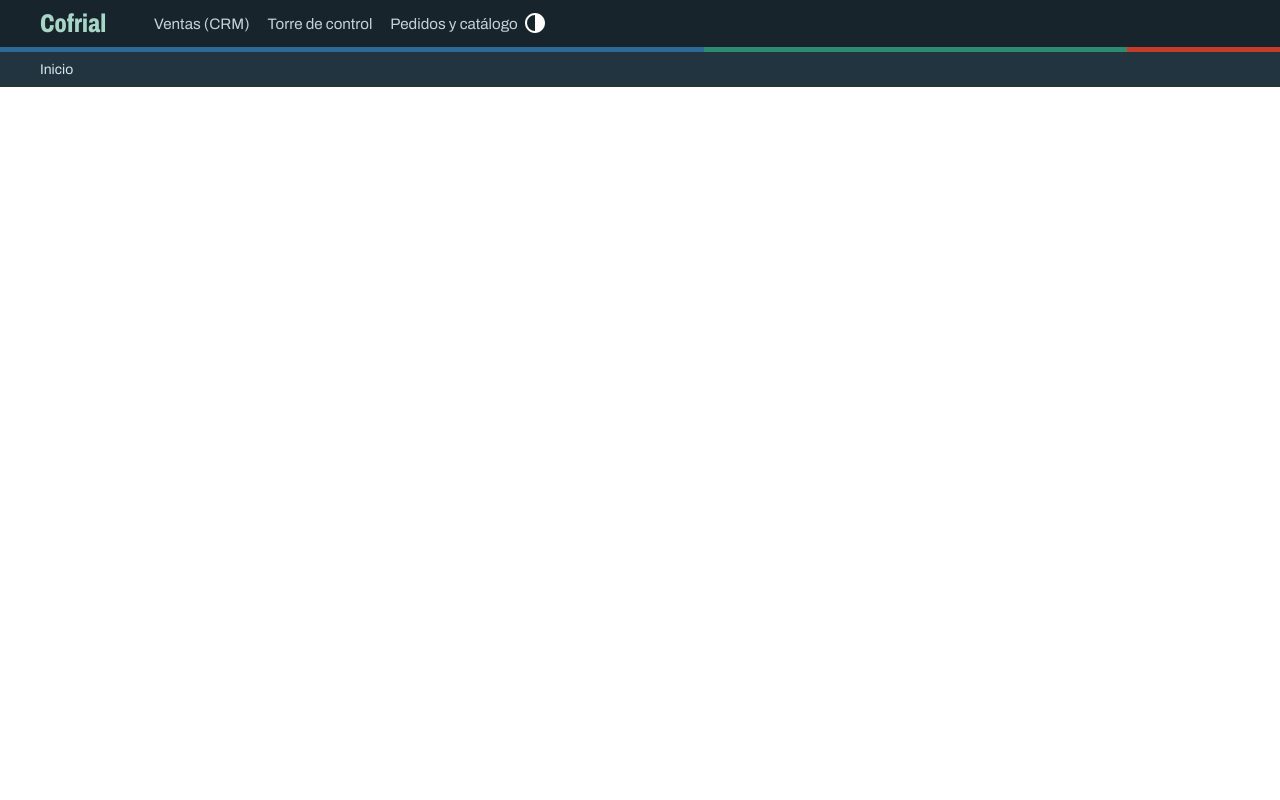
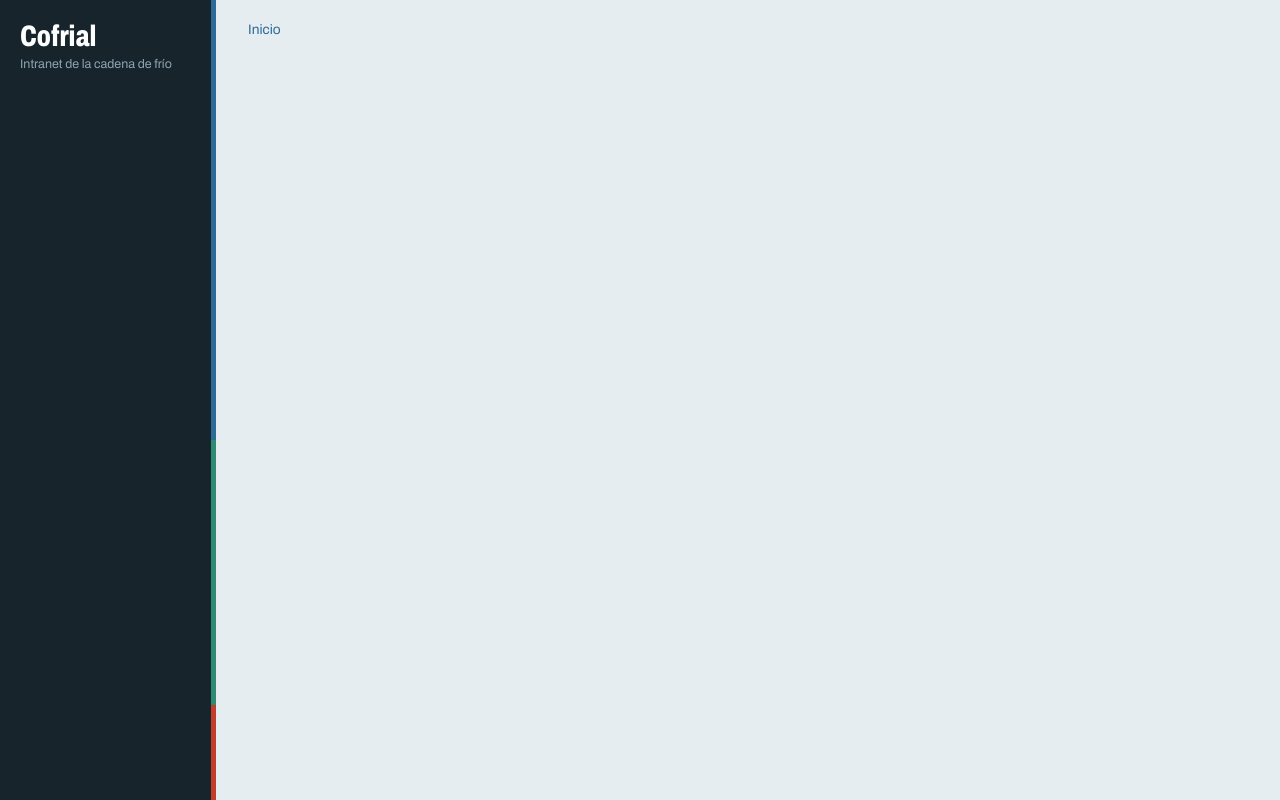
Before and after one commit to Drakn-Sub/cofrial, a Django app: template app/templates/admin/base_site.html in a window 1280 px wide. Run offline with Django 5.2, Linux system fonts and the light colour scheme; the template is opened without the code that fills it, so the values that code supplies are empty; parts of the project's set-up code (start-up, migrations or seed data) failed here and were passed over.

Commit message:
Administración y panel de pedidos con el diseño de la intranet
Menú lateral único (riel.css) en CRM, torre, panel de pedidos y fichas de
administración; las fichas dejan el aspecto de Django Admin.

Co-Authored-By: Claude Fable 5.2 <noreply@anthropic.com>
Claude-Session: https://claude.ai/code/session_01TKHgzeeroHkdCeQ6DuCd4S

```diff
--- /dev/null
+++ b/app/cuentas/static/cofrial/fichas.css
@@ -0,0 +1,82 @@
+/* Fichas de datos (administración de Django) con la identidad de la intranet de Cofrial. */
+html[data-theme="light"], html[data-theme="dark"], :root {
+  --primary: #2d6a97; --secondary: #17242c; --accent: #a8d5c6; --primary-fg: #fff;
+  --body-fg: #17242c; --body-bg: #e6edf1; --body-quiet-color: #5b6d78; --body-medium-color: #3d4d57; --body-loud-color: #17242c;
+  --header-bg: #17242c; --breadcrumbs-bg: transparent; --breadcrumbs-fg: #5b6d78; --breadcrumbs-link-fg: #2d6a97;
+  --link-fg: #2d6a97; --link-hover-color: #22547a; --link-selected-fg: #22547a;
+  --hairline-color: #dde6eb; --border-color: #c7d4db;
+  --darkened-bg: #f7fafb; --selected-bg: #dce8f1; --selected-row: #eef4f8;
+  --button-bg: #2d6a97; --button-hover-bg: #22547a; --button-fg: #fff;
+  --default-button-bg: #17242c; --default-button-hover-bg: #2b3f4b;
+  --close-button-bg: #5b6d78; --close-button-hover-bg: #3d4d57;
+  --delete-button-bg: #c43d2b; --delete-button-hover-bg: #a23122;
+  --object-tools-bg: #2d6a97; --object-tools-hover-bg: #22547a; --object-tools-fg: #fff;
+  --message-success-bg: #dcefe8; --message-warning-bg: #f6ecd2; --message-error-bg: #f8e3df; --error-fg: #c43d2b;
+  --font-family-primary: "Archivo", Arial, sans-serif;
+  color-scheme: light;
+}
+body { background: var(--body-bg); font-size: 15px; }
+#container { min-height: 100vh; }
+.theme-toggle { display: none; }
+
+/* Migas y título */
+div.breadcrumbs, nav[aria-label="Breadcrumbs"] .breadcrumbs, .breadcrumbs { background: transparent; color: #5b6d78; padding: 22px 32px 0; font-size: .86rem; }
+.breadcrumbs a { color: #2d6a97; }
+#content, .content, main.content { padding: 14px 32px 48px; }
+#content h1, .content h1 { font-family: "Archivo", sans-serif; font-stretch: 78%; font-weight: 700; font-size: 2.2rem; line-height: 1.05; color: #17242c; margin: 0 0 18px; }
+h2, h3, .module h2, .module caption, .inline-group h2 { font-family: "Archivo", sans-serif; font-stretch: 88%; }
+
+/* Módulos como superficies claras con una línea de marca, no cabeceras negras */
+.module { background: #f7fafb; border: 1px solid #c7d4db; border-radius: 3px; margin-bottom: 20px; overflow: hidden; }
+.module h2, .module caption, .inline-group h2, fieldset.module > h2, .filtered h2 {
+  background: #fff; color: #17242c; text-transform: none; letter-spacing: 0; font-size: 1.1rem; font-weight: 650;
+  padding: 12px 16px 10px; border-bottom: 3px solid #2d6a97;
+}
+.module caption a, .module h2 a { color: #17242c !important; }
+.dashboard #content { width: auto; max-width: 980px; }
+.dashboard .module table th { padding: 10px 16px; font-weight: 600; }
+.dashboard .module table td { padding: 10px 16px; }
+#content-related { background: transparent; }
+#content-related .module, #recent-actions-module { background: #f7fafb; }
+#recent-actions-module h2 { background: #fff; }
+
+/* Tablas */
+#changelist table thead th, table thead th { background: #fff; color: #5b6d78; text-transform: none; letter-spacing: 0; font-size: .86rem; border-bottom: 2px solid #c7d4db; }
+#changelist table thead th a, table thead th a { color: #5b6d78; }
+#changelist table tbody td, #changelist table tbody th { padding: 9px 10px; border-bottom: 1px solid #dde6eb; }
+#changelist table tbody tr:nth-child(even), #changelist table tbody tr:nth-child(odd) { background: #fff; }
+#changelist table tbody tr:hover { background: #eef4f8; }
+#changelist, #changelist .results, #changelist-form { border-radius: 3px; }
+#changelist .changelist-form-container { background: #fff; border: 1px solid #c7d4db; border-radius: 3px; }
+#toolbar { background: #f7fafb; border: 0; border-bottom: 1px solid #dde6eb; padding: 12px; }
+#changelist .actions { background: #f7fafb; padding: 10px 12px; border-bottom: 1px solid #dde6eb; }
+#changelist .paginator { background: #f7fafb; border-top: 1px solid #dde6eb; padding: 10px 12px; }
+#changelist-filter { background: #f7fafb; border: 1px solid #c7d4db; border-radius: 3px; margin-left: 20px; }
+#changelist-filter h2, #changelist-filter-header { background: #fff; color: #17242c; text-transform: none; letter-spacing: 0; font-size: 1rem; padding: 10px 14px; border-bottom: 3px solid #2f8a72; }
+#changelist-filter h3, #changelist-filter details summary { text-transform: none; letter-spacing: 0; font-size: .9rem; color: #17242c; }
+#changelist-filter li.selected a { color: #22547a; font-weight: 700; }
+
+/* Botones y formularios */
+.button, input[type=submit], input[type=button], .submit-row input, a.button, .object-tools a {
+  border-radius: 3px; text-transform: none; letter-spacing: 0; font-weight: 700; font-size: .9rem; padding: 8px 14px;
+}
+.object-tools a:link, .object-tools a:visited { background: #2d6a97; border-radius: 3px; }
+.object-tools a.addlink, .object-tools a.viewsitelink, .object-tools a.historylink { background-image: none; padding-right: 14px; }
+.submit-row { background: #f7fafb; border: 1px solid #c7d4db; border-radius: 3px; padding: 12px 16px; }
+.submit-row a.deletelink { border-radius: 3px; height: auto; padding: 8px 14px; }
+input[type=text], input[type=password], input[type=email], input[type=url], input[type=number], input[type=tel], textarea, select, .vTextField {
+  border: 1px solid #c7d4db; border-radius: 3px; padding: 7px 10px; font-family: inherit; font-size: .95rem; background: #fff;
+}
+input:focus, select:focus, textarea:focus { border-color: #2d6a97; outline: 2px solid #dce8f1; }
+.form-row { padding: 12px 16px; border-bottom: 1px solid #dde6eb; }
+.aligned label, form .aligned label { font-weight: 600; color: #17242c; }
+.help, p.help, div.help { color: #5b6d78; font-size: .84rem; }
+ul.messagelist li { border-radius: 0; border-left: 4px solid #2f8a72; background-color: #dcefe8; color: #1d5a49; padding-left: 16px; background-image: none; }
+ul.messagelist li.warning { border-color: #b8860b; background-color: #f6ecd2; color: #6d5410; }
+ul.messagelist li.error { border-color: #c43d2b; background-color: #f8e3df; color: #8e2b1e; }
+a.addlink, a.changelink, a.viewlink { font-weight: 600; }
+#footer { display: none; }
+@media (max-width: 760px) { .breadcrumbs { padding: 14px 16px 0; } #content, .content { padding: 12px 16px 40px; } }
+
+.object-tools a:link, .object-tools a:visited, .submit-row input, .submit-row input.default, .button.default, input[type=submit].default,
+#changelist-filter h2, #changelist-filter-header, #changelist-filter summary, .module caption, .module h2 { text-transform: none !important; letter-spacing: 0 !important; }
--- /dev/null
+++ b/app/cuentas/static/cofrial/riel.css
@@ -0,0 +1,39 @@
+/* Menú lateral de la intranet. Lo usan el CRM, la torre, el panel de pedidos y la administración. */
+.riel, .riel * { box-sizing: border-box; }
+.riel {
+  position: fixed; z-index: 1040; left: 0; top: 0; bottom: 0; width: 216px;
+  display: flex; flex-direction: column; overflow-y: auto;
+  background: var(--pizarra); color: #dbe6ec; font-family: var(--texto); font-size: 16px; line-height: 1.5;
+  border-right: 5px solid;
+  /* la escala térmica de la marca: congelado, refrigerado, ruptura */
+  border-image: linear-gradient(180deg, var(--glaciar) 0 55%, var(--temple) 55% 88%, var(--ruptura) 88% 100%) 1;
+}
+.con-riel { margin-left: 216px; }
+.riel .marca {
+  display: block; padding: 22px 20px 26px; text-decoration: none;
+  font-family: var(--titulos); font-stretch: 72%; font-weight: 800; font-size: 29.6px; line-height: 1; color: #fff;
+}
+.riel .marca small { display: block; margin-top: 6px; font-stretch: 100%; font-weight: 400; font-size: 12.5px; color: #8ea4b1; }
+.riel nav { display: flex; flex-direction: column; }
+.riel nav a, .riel nav a:link, .riel nav a:visited {
+  display: block; padding: 11px 20px; color: #c3d3dc; text-decoration: none;
+  font-family: var(--titulos); font-stretch: 88%; font-weight: 500; font-size: 16.3px;
+  border-left: 4px solid transparent;
+}
+.riel nav a:hover { background: #20323c; color: #fff; }
+.riel nav a[aria-current="page"] { border-left-color: #fff; background: #223541; color: #fff; font-weight: 700; }
+.riel .yo { margin-top: auto; padding: 16px 20px 20px; font-size: 13px; color: #8ea4b1; border-top: 1px solid #2b3f4b; }
+.riel .yo b { display: block; color: #dbe6ec; font-weight: 400; word-break: break-all; }
+.riel .yo .rol { display: inline-block; margin: 6px 0 8px; padding: 1px 8px; border: 1px solid #47606e; border-radius: 2px; color: #dbe6ec; }
+.riel .yo a, .riel .yo a:link, .riel .yo a:visited { display: block; color: #c3d3dc; }
+@media (max-width: 760px) {
+  .riel { position: static; width: auto; flex-direction: row; flex-wrap: wrap; align-items: center; border-right: 0; border-bottom: 5px solid; }
+  .con-riel { margin-left: 0; }
+  .riel .marca { padding: 12px 16px; font-size: 22px; }
+  .riel .marca small, .riel .yo b { display: none; }
+  .riel nav { flex-direction: row; flex-wrap: wrap; }
+  .riel nav a { padding: 10px 12px; border-left: 0; border-bottom: 3px solid transparent; }
+  .riel nav a[aria-current="page"] { border-bottom-color: #fff; }
+  .riel .yo { margin: 0 0 0 auto; padding: 8px 16px; border: 0; display: flex; gap: 12px; align-items: center; }
+  .riel .yo .rol { margin: 0; }
+}
--- a/app/templates/admin/base_site.html
+++ b/app/templates/admin/base_site.html
@@ -1,35 +1,12 @@
 {% extends "admin/base.html" %}
 {% load static %}
+{% comment %}La administración usa el mismo menú lateral y los mismos estilos que el resto de la intranet.{% endcomment %}
 {% block title %}{% if subtitle %}{{ subtitle }} | {% endif %}{{ title }} | Cofrial{% endblock %}
 {% block extrastyle %}
 {{ block.super }}
 <link rel="stylesheet" href="{% static 'cofrial/base.css' %}">
-<style>
-  /* Administración de Django con los colores de Cofrial */
-  html[data-theme="light"], :root {
-    --primary: #2d6a97; --secondary: #17242c; --accent: #a8d5c6; --primary-fg: #fff;
-    --header-color: #c3d3dc; --header-branding-color: #fff; --header-bg: #17242c; --header-link-color: #fff;
-    --breadcrumbs-bg: #22343f; --breadcrumbs-link-fg: #dbe6ec; --breadcrumbs-fg: #c3d3dc;
-    --link-fg: #2d6a97; --link-hover-color: #22547a; --link-selected-fg: #22547a;
-    --button-bg: #2d6a97; --button-hover-bg: #22547a; --default-button-bg: #17242c; --default-button-hover-bg: #2b3f4b;
-    --font-family-primary: "Archivo", Arial, sans-serif;
-  }
-  #header { border-bottom: 5px solid; border-image: linear-gradient(90deg, #2d6a97 0 55%, #2f8a72 55% 88%, #c43d2b 88% 100%) 1; }
-  #site-name a { font-family: "Archivo", sans-serif; font-stretch: 72%; font-weight: 800; font-size: 1.6rem; }
-  .barra-cofrial { display: flex; gap: 18px; margin-left: 28px; align-items: center; font-size: .95rem; }
-  .barra-cofrial a { color: #c3d3dc !important; }
-  .barra-cofrial a:hover { color: #fff !important; }
-  h1, h2, .module h2, .module caption { font-family: "Archivo", sans-serif; font-stretch: 85%; }
-  .module h2, .module caption, #user-tools, .inline-group h2, #recent-actions-module h3 { text-transform: none; letter-spacing: 0; font-size: .95rem; }
-</style>
+<link rel="stylesheet" href="{% static 'cofrial/riel.css' %}">
+<link rel="stylesheet" href="{% static 'cofrial/fichas.css' %}">
 {% endblock %}
-{% block branding %}
-<div id="site-name"><a href="{% url 'admin:index' %}">Cofrial</a></div>
-<nav class="barra-cofrial" aria-label="Intranet">
-  <a href="/crm/">Ventas (CRM)</a>
-  <a href="/ops/">Torre de control</a>
-  <a href="/dashboard/">Pedidos y catálogo</a>
-</nav>
-{% if user.is_anonymous %}{% include "admin/color_theme_toggle.html" %}{% endif %}
-{% endblock %}
-{% block nav-global %}{% endblock %}
+{% block bodyclass %}{{ block.super }}{% if not is_popup %} con-riel{% endif %}{% endblock %}
+{% block header %}{% include "interno/_riel.html" %}{% endblock %}
--- /dev/null
+++ b/app/templates/interno/_riel.html
@@ -0,0 +1,14 @@
+{# Menú lateral único de la intranet. Las entradas dependen del rol (cuentas/roles.py). #}
+<aside class="riel">
+  <a class="marca" href="{% if menu_intranet %}{{ menu_intranet.0.url }}{% else %}/ingresar/{% endif %}">Cofrial<small>Intranet de la cadena de frío</small></a>
+  <nav aria-label="Secciones">
+    {% for s in menu_intranet %}<a href="{{ s.url }}" {% if s.activa %}aria-current="page"{% endif %}>{{ s.nombre }}</a>{% endfor %}
+  </nav>
+  {% if user.is_authenticated %}
+  <div class="yo">Sesión de<b>{{ user.email|default:user.username }}</b>
+    <span class="rol">{{ rol_intranet }}</span>
+    {% if user.is_staff %}<a href="/admin/password_change/">Cambiar contraseña</a>{% endif %}
+    <a href="/accounts/logout/">Cerrar sesión</a>
+  </div>
+  {% endif %}
+</aside>
```
Also changed, not shown: app/cuentas/static/cofrial/intranet.css (+22 -38 lines), app/cuentas/static/cofrial/panel.css (+5 -11 lines), app/templates/interno/base.html (+6 -18 lines), app/templates/oscar/dashboard/layout.html (+2 -20 lines).
